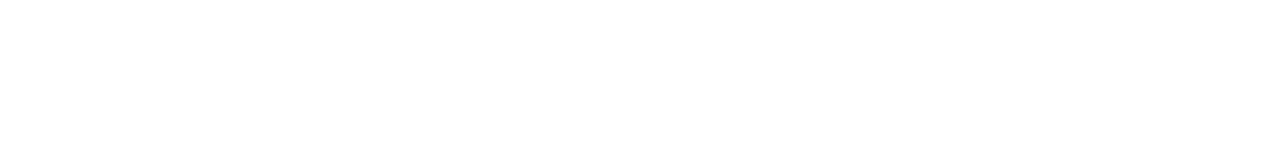
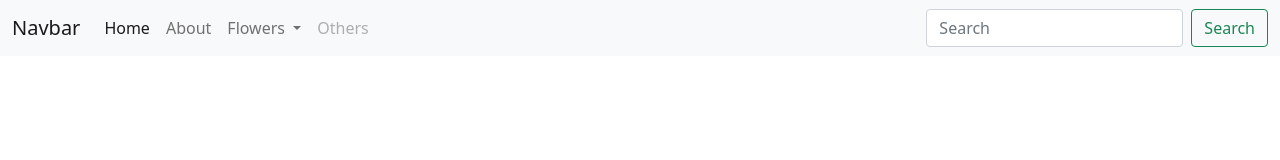
Before and after one commit to nethminiyasara/flower-shop, a plain HTML site: page index.html in a window 1280 px wide. Drawn offline with nearby package versions, Linux system fonts and the light colour scheme.

Commit message:
added nav bar

```diff
--- a/index.html
+++ b/index.html
@@ -9,6 +9,42 @@
     <script src="https://cdn.jsdelivr.net/npm/bootstrap@5.1.3/dist/js/bootstrap.bundle.min.js" integrity="sha384-ka7Sk0Gln4gmtz2MlQnikT1wXgYsOg+OMhuP+IlRH9sENBO0LRn5q+8nbTov4+1p" crossorigin="anonymous"></script>
 </head>
 <body>
+    <nav class="navbar navbar-expand-lg navbar-light bg-light">
+        <div class="container-fluid">
+          <a class="navbar-brand" href="#">Navbar</a>
+          <button class="navbar-toggler" type="button" data-bs-toggle="collapse" data-bs-target="#navbarSupportedContent" aria-controls="navbarSupportedContent" aria-expanded="false" aria-label="Toggle navigation">
+            <span class="navbar-toggler-icon"></span>
+          </button>
+          <div class="collapse navbar-collapse" id="navbarSupportedContent">
+            <ul class="navbar-nav me-auto mb-2 mb-lg-0">
+              <li class="nav-item">
+                <a class="nav-link active" aria-current="page" href="#">Home</a>
+              </li>
+              <li class="nav-item">
+                <a class="nav-link" href="#">About</a>
+              </li>
+              <li class="nav-item dropdown">
+                <a class="nav-link dropdown-toggle" href="#" id="navbarDropdown" role="button" data-bs-toggle="dropdown" aria-expanded="false">
+                  Flowers
+                </a>
+                <ul class="dropdown-menu" aria-labelledby="navbarDropdown">
+                  <li><a class="dropdown-item" href="#">Rose</a></li>
+                  <li><a class="dropdown-item" href="#">Lily</a></li>
+                  <li><hr class="dropdown-divider"></li>
+                  <li><a class="dropdown-item" href="#">Orchid</a></li>
+                </ul>
+              </li>
+              <li class="nav-item">
+                <a class="nav-link disabled">Others</a>
+              </li>
+            </ul>
+            <form class="d-flex">
+              <input class="form-control me-2" type="search" placeholder="Search" aria-label="Search">
+              <button class="btn btn-outline-success" type="submit">Search</button>
+            </form>
+          </div>
+        </div>
+      </nav>
 
 </body>
 </html>
```
